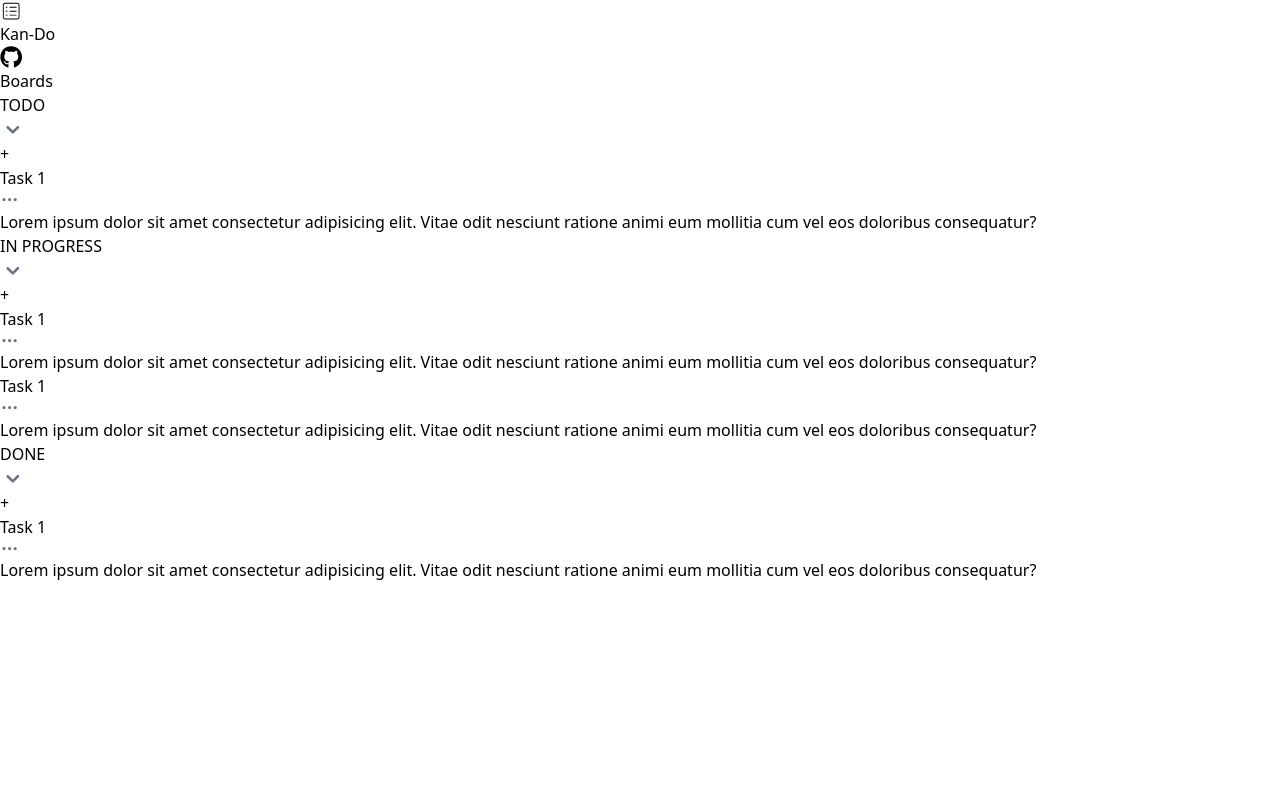
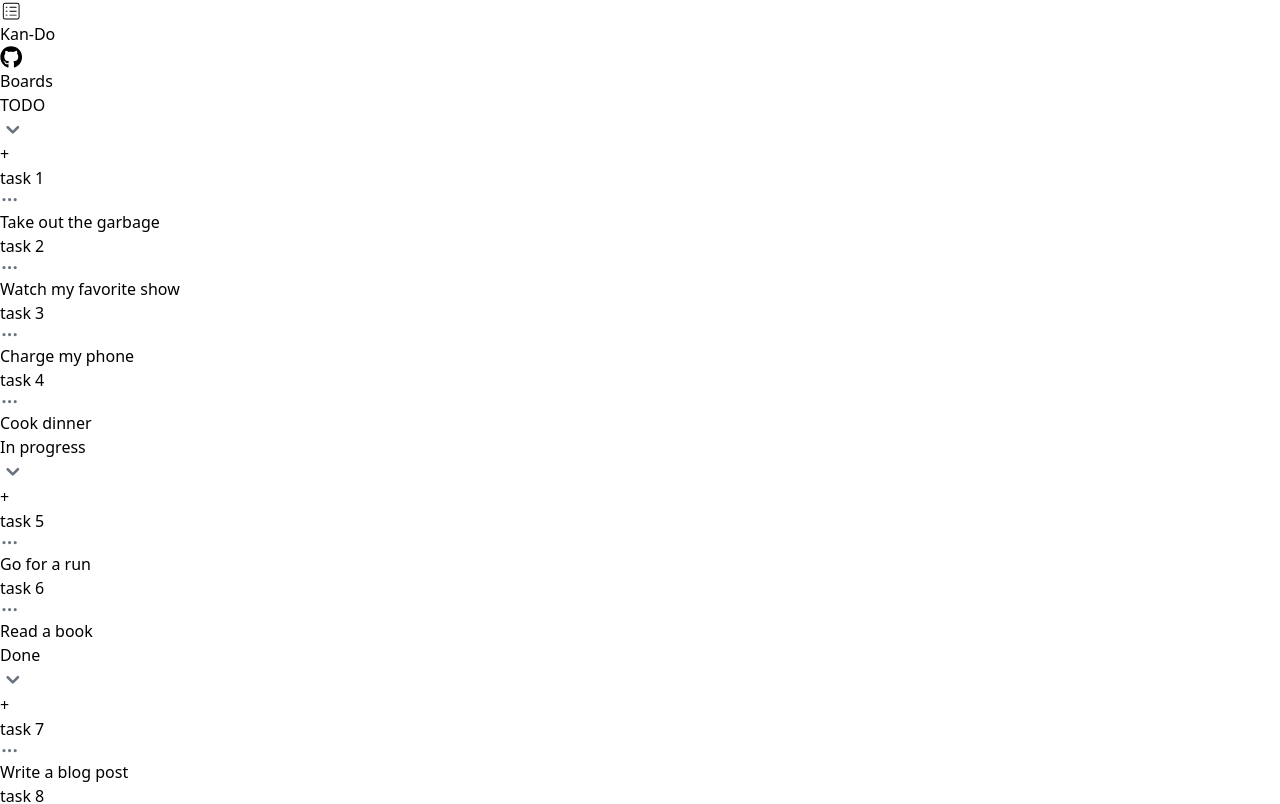
Before and after one commit to ADPenrose/kan-do, a React (Vite) app: page / in a window 1280 px wide. Shown: the top 804 px of the page. Built offline with nearby package versions, Linux system fonts and the light colour scheme.

Commit message:
Implemented basic drag and drop functionality using dnd package

```diff
--- a/package.json
+++ b/package.json
@@ -10,6 +10,7 @@
     "preview": "vite preview"
   },
   "dependencies": {
+    "@hello-pangea/dnd": "^16.5.0",
     "react": "^18.2.0",
     "react-dom": "^18.2.0",
     "react-icons": "^5.0.1"
--- a/src/components/AppLayout.jsx
+++ b/src/components/AppLayout.jsx
@@ -1,29 +1,124 @@
+import { useState } from 'react';
 import TaskColumn from '../features/boards/TaskColumn';
-import Task from './Task';
+import { DragDropContext } from '@hello-pangea/dnd';
+
+const initialData = {
+  tasks: {
+    'task-1': { id: 'task-1', content: 'Take out the garbage' },
+    'task-2': { id: 'task-2', content: 'Watch my favorite show' },
+    'task-3': { id: 'task-3', content: 'Charge my phone' },
+    'task-4': { id: 'task-4', content: 'Cook dinner' },
+    'task-5': { id: 'task-5', content: 'Go for a run' },
+    'task-6': { id: 'task-6', content: 'Read a book' },
+    'task-7': { id: 'task-7', content: 'Write a blog post' },
+    'task-8': { id: 'task-8', content: 'Go grocery shopping' },
+    'task-9': { id: 'task-9', content: 'Attend a meeting' },
+    'task-10': { id: 'task-10', content: 'Exercise for 30 minutes' },
+  },
+  columns: {
+    'column-1': {
+      id: 'column-1',
+      title: 'TODO',
+      taskIds: ['task-1', 'task-2', 'task-3', 'task-4'],
+    },
+    'column-2': {
+      id: 'column-2',
+      title: 'In progress',
+      taskIds: ['task-5', 'task-6'],
+    },
+    'column-3': {
+      id: 'column-3',
+      title: 'Done',
+      taskIds: ['task-7', 'task-8', 'task-9', 'task-10'],
+    },
+  },
+  // This helps us record the order of the columns.
+  columnOrder: ['column-1', 'column-2', 'column-3'],
+};
 
 function AppLayout() {
+  // This state will be used to manage the data of the boards.
+  const [todoData, setTodoData] = useState(initialData);
+
+  // This function is responsible for chainging the state of the data when a
+  // drag and drop event occurs.
+  function handleDragEnd(result) {
+    // The result object contains the information of the drag and drop event.
+    // We need to destructure the source, destination and draggableId from it.
+    const { source, destination, draggableId } = result;
+
+    // If there is no destination, we return early, because the user dropped
+    // the task outside of the droppable area.
+    if (!destination) return;
+
+    // If the source and destination are the same, we return early, because the
+    // user didn't change the order of the tasks.
+    if (
+      source.droppableId === destination.droppableId &&
+      source.index === destination.index
+    )
+      return;
+
+    // If none of the thingws above happened, we need to create a copy of the
+    // tasks array of the source column.
+    const column = todoData.columns[source.droppableId];
+
+    // Then, we need to create a new array of taskIds, and remove the task that
+    // was dragged from its position, to then add it to the new position.
+    const newTaskIds = Array.from(column.taskIds);
+    newTaskIds.splice(source.index, 1);
+    newTaskIds.splice(destination.index, 0, draggableId);
+
+    // Then, we need to create a new column object, with the same properties as
+    // the original column, but with the new taskIds array.
+    const newColumn = {
+      ...column,
+      taskIds: newTaskIds,
+    };
+
+    // Finally, we need to update the state of the data.
+    const newState = {
+      ...todoData,
+      columns: {
+        ...todoData.columns,
+        [newColumn.id]: newColumn,
+      },
+    };
+    setTodoData(newState);
+  }
+
   return (
-    <div className="h-screen overflow-x-auto bg-gray-100 px-7 pb-7">
-      {/* This outer wrapping is needed to maintain the right padding on
+    // This context will be used to manage the drag and drop of the tasks, and
+    // the reordering of the columns.
+    <DragDropContext onDragEnd={handleDragEnd}>
+      <div className="h-screen overflow-auto bg-gray-100 px-7 pb-7">
+        {/* This outer wrapping is needed to maintain the right padding on
       overflow */}
-      <div className="h-full w-fit">
-        {/* Boards title */}
-        <h1 className="py-4 text-3xl font-bold">Boards</h1>
-        {/* Boards */}
-        <div className="flex h-[90%] items-start gap-10 overflow-hidden">
-          <TaskColumn title="TODO" type="todo">
-            <Task />
-          </TaskColumn>
-          <TaskColumn title="IN PROGRESS" type="in-progress">
-            <Task />
-            <Task />
-          </TaskColumn>
-          <TaskColumn title="DONE" type="done">
-            <Task />
-          </TaskColumn>
+        <div className="h-fit w-fit">
+          {/* Boards title */}
+          <h1 className="py-4 text-3xl font-bold">Boards</h1>
+          {/* Boards */}
+          <div className="flex items-start gap-10">
+            {/* We need to loop for each of the columns specified on the columns
+          order key, and for each one of those, get both the data for that column and for its tasks. */}
+            {todoData.columnOrder.map((columnId) => {
+              const column = todoData.columns[columnId];
+              const tasks = column.taskIds.map(
+                (taskId) => todoData.tasks[taskId],
+              );
+              return (
+                <TaskColumn
+                  key={column.id}
+                  column={column}
+                  type={column.title.toLowerCase().replace(' ', '-')}
+                  tasks={tasks}
+                />
+              );
+            })}
+          </div>
         </div>
       </div>
-    </div>
+    </DragDropContext>
   );
 }
 
--- a/src/components/Task.jsx
+++ b/src/components/Task.jsx
@@ -1,20 +1,35 @@
 import { HiOutlineDotsHorizontal } from 'react-icons/hi';
+import { Draggable } from '@hello-pangea/dnd';
 
-function Task() {
+function Task({ task, index }) {
   return (
-    <div className="flex flex-col justify-between gap-4 rounded bg-white p-2">
+    // We need to wrap each of our tasks inside of a Draggable component.
+    // The index prop is used to maintain the order of the tasks, and it
+    // can be the the same as the index of the task in the tasks array.
+    <Draggable draggableId={task.id} index={index}>
+      {/* Since Draggable also uses the react props pattern, it expects
+      its children to be a function. */}
+      {(provided) => (
+        <div
+          ref={provided.innerRef}
+          // The draggablePorps dont need to be the same as the dragHandleProps.
+          {...provided.draggableProps}
+          {...provided.dragHandleProps}
+          className="mb-3 flex flex-col justify-between gap-4 rounded bg-white p-2"
+        >
           {/* Task title and options menu */}
           <div className="flex items-center justify-between">
-        <span className="font-bold">Task 1</span>
+            <span className="font-bold capitalize">
+              {task.id.replace('-', ' ')}
+            </span>
             <HiOutlineDotsHorizontal size="1.2rem" color="#6b7280" />
           </div>
 
           {/* Task body */}
-      <p>
-        Lorem ipsum dolor sit amet consectetur adipisicing elit. Vitae odit
-        nesciunt ratione animi eum mollitia cum vel eos doloribus consequatur?
-      </p>
+          <p>{task.content}</p>
         </div>
+      )}
+    </Draggable>
   );
 }
 
--- a/src/features/boards/TaskColumn.jsx
+++ b/src/features/boards/TaskColumn.jsx
@@ -1,13 +1,15 @@
 import { HiChevronDown } from 'react-icons/hi';
 import Badge from '../../components/Badge';
 import ButtonAddTask from '../../components/ButtonAddTask';
+import Task from '../../components/Task';
+import { Droppable } from '@hello-pangea/dnd';
 
-function TaskColumn({ title, type, children }) {
+function TaskColumn({ column, type, tasks }) {
   return (
-    <div className="flex h-full w-60 flex-shrink-0 flex-col gap-4 rounded-md bg-gray-200 p-3">
+    <div className="flex h-[42rem] w-60 flex-shrink-0 flex-col gap-4 rounded-md bg-gray-200 p-3">
       {/* Board title and dropdown button */}
       <div className="flex items-center justify-between">
-        <Badge text={title} type={type} />
+        <Badge text={column.title} type={type} />
         <HiChevronDown
           className="hover:cursor-pointer"
           size="1.6rem"
@@ -17,9 +19,28 @@ function TaskColumn({ title, type, children }) {
       {/* Add new task button */}
       <ButtonAddTask />
       {/* Tasks */}
-      <div className="scrollbar flex h-full flex-grow flex-col gap-3 overflow-y-scroll pr-2">
-        {children}
-      </div>
+      {/* We need to wrap all of our tasks inside of a Droppable component.
+      The droppableId needs to be unique within the DragDropContext */}
+      <Droppable droppableId={column.id}>
+        {/* Since the Droppable uses the render props pattern, it expects
+        its child to be a funciton that returns a RFC */}
+        {(provided) => (
+          <div
+            {...provided.droppableProps}
+            ref={provided.innerRef}
+            className="h-full gap-3 "
+          >
+            {/* For each task, we render a task component. */}
+            {tasks.map((task, index) => (
+              <Task key={task.id} task={task} index={index} />
+            ))}
+
+            {/* The Droppable component also provides a placeholder that we can
+            use to maintain the layout of the tasks while a task is being dragged */}
+            {provided.placeholder}
+          </div>
+        )}
+      </Droppable>
     </div>
   );
 }
```
Also changed, not shown: 1 other file (tests, documents, lock files or other folders). Lines whose indentation alone changed are shown as unchanged.
